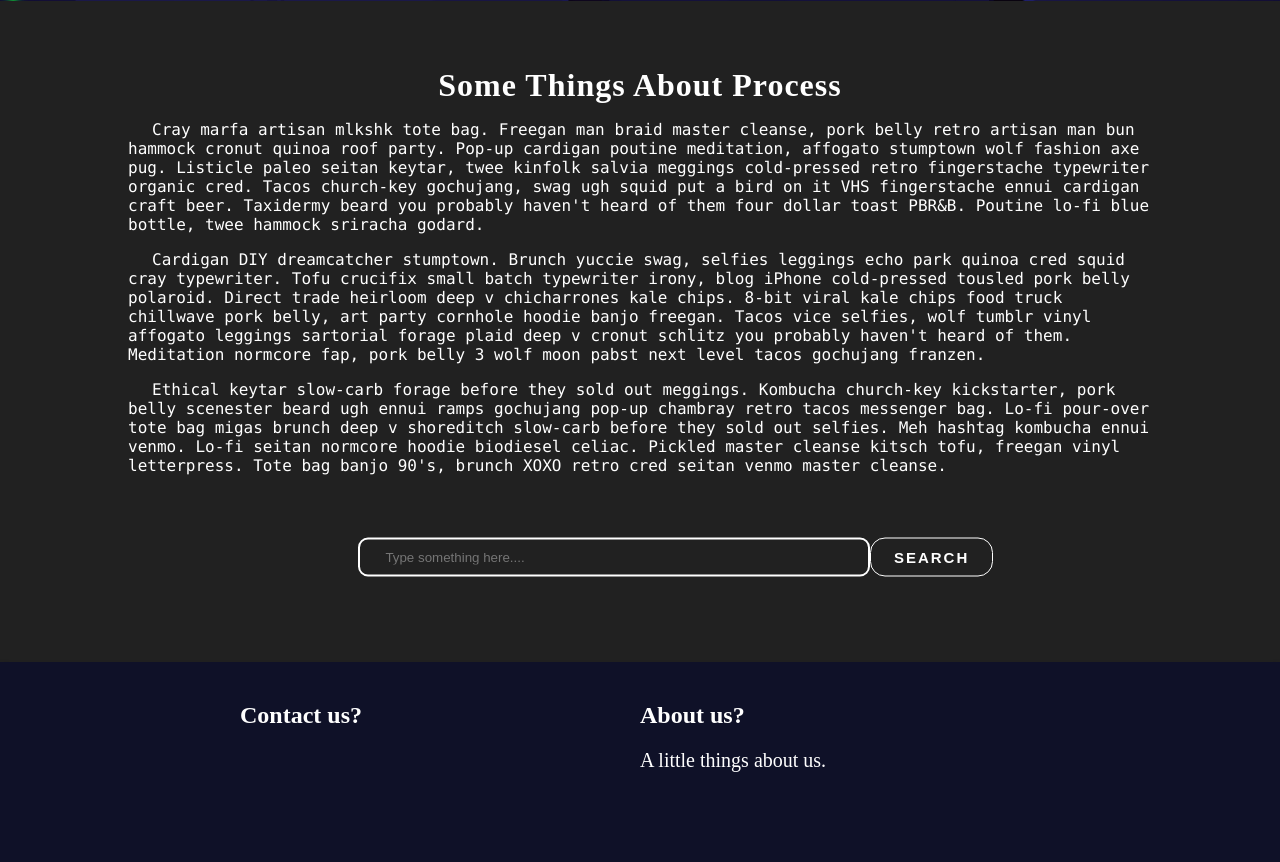
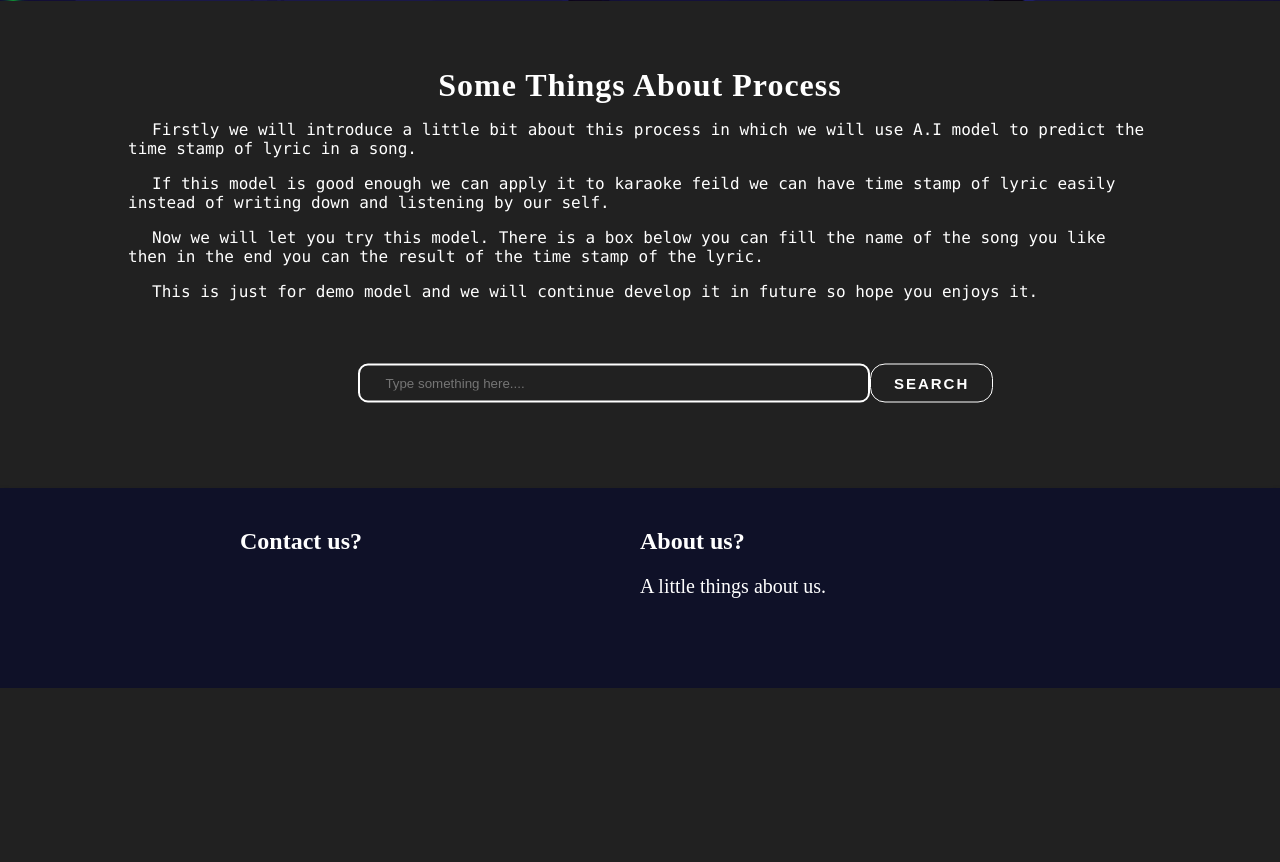
Before and after one commit to Boonichi/AIMusicSite, a Django app: page /Kara/search/ in a window 1280 px wide. Shown: the part 499-1361 px from the top of the page. After the commit the page ends 1187 px from the top, so only its background shows below. Run offline with Django 4.2, Linux system fonts and the light colour scheme.

Commit message:
change the content of the web

```diff
--- a/web/myweb/templates/Kara/searching.html
+++ b/web/myweb/templates/Kara/searching.html
@@ -19,12 +19,14 @@
       </div>
       <div class="content-wrapper">
         <h1>Some Things About Process</h1>
-        <p>Cray marfa artisan mlkshk tote bag. Freegan man braid master cleanse, pork belly retro artisan man bun hammock cronut quinoa roof party. Pop-up cardigan poutine meditation, affogato stumptown wolf fashion axe pug. Listicle paleo seitan keytar, twee kinfolk salvia meggings cold-pressed retro fingerstache typewriter organic cred. Tacos church-key gochujang, swag ugh squid put a bird on it VHS fingerstache ennui cardigan craft beer. Taxidermy beard you probably haven't heard of them four dollar toast PBR&B. Poutine lo-fi blue bottle, twee hammock sriracha godard.</p>
+        <p>Firstly we will introduce a little bit about this process in which we will use A.I model to predict the time stamp of lyric in a song.</p>
 
-        <p>Cardigan DIY dreamcatcher stumptown. Brunch yuccie swag, selfies leggings echo park quinoa cred squid cray typewriter. Tofu crucifix small batch typewriter irony, blog iPhone cold-pressed tousled pork belly polaroid. Direct trade heirloom deep v chicharrones kale chips. 8-bit viral kale chips food truck chillwave pork belly, art party cornhole hoodie banjo freegan. Tacos vice selfies, wolf tumblr vinyl affogato leggings sartorial forage plaid deep v cronut schlitz you probably haven't heard of them. Meditation normcore fap, pork belly 3 wolf moon pabst next level tacos gochujang franzen.</p>
+        <p>If this model is good enough we can apply it to karaoke feild we can have time stamp of lyric easily instead of writing down and listening by our self.</p>
 
-        <p>Ethical keytar slow-carb forage before they sold out meggings. Kombucha church-key kickstarter, pork belly scenester beard ugh ennui ramps gochujang pop-up chambray retro tacos messenger bag. Lo-fi pour-over tote bag migas brunch deep v shoreditch slow-carb before they sold out selfies. Meh hashtag kombucha ennui venmo. Lo-fi seitan normcore hoodie biodiesel celiac. Pickled master cleanse kitsch tofu, freegan vinyl letterpress. Tote bag banjo 90's, brunch XOXO retro cred seitan venmo master cleanse.</p>
-      </div>
+        <p>Now we will let you try this model. There is a box below you can fill the name of the song you like then in the end you can the result of the time stamp of the lyric.</p>
+
+        <p>This is just for demo model and we will continue develop it in future so hope you enjoys it.</p>
+    </div>
       <form action="." method='POST'>{% csrf_token %}
         <div class="wrap">
             <div class="search">
```
